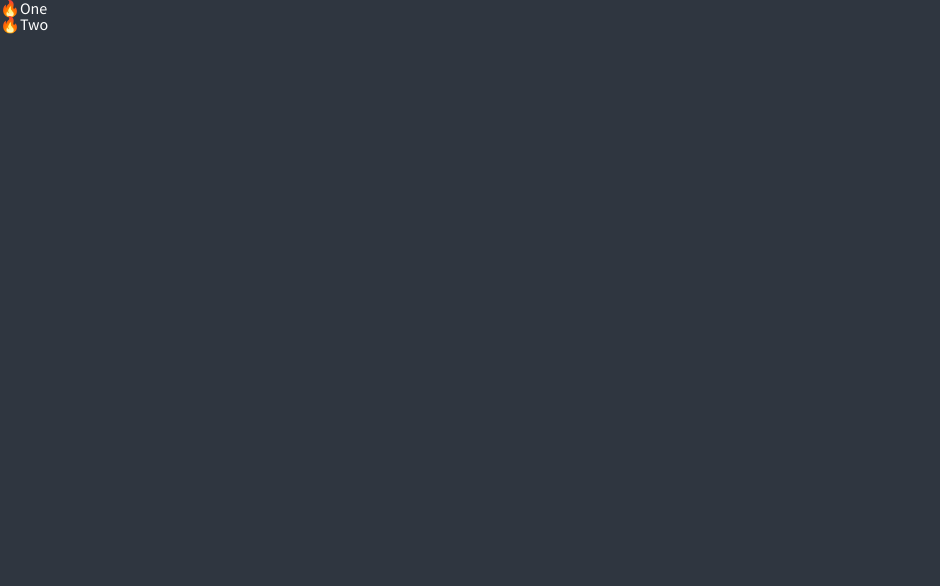
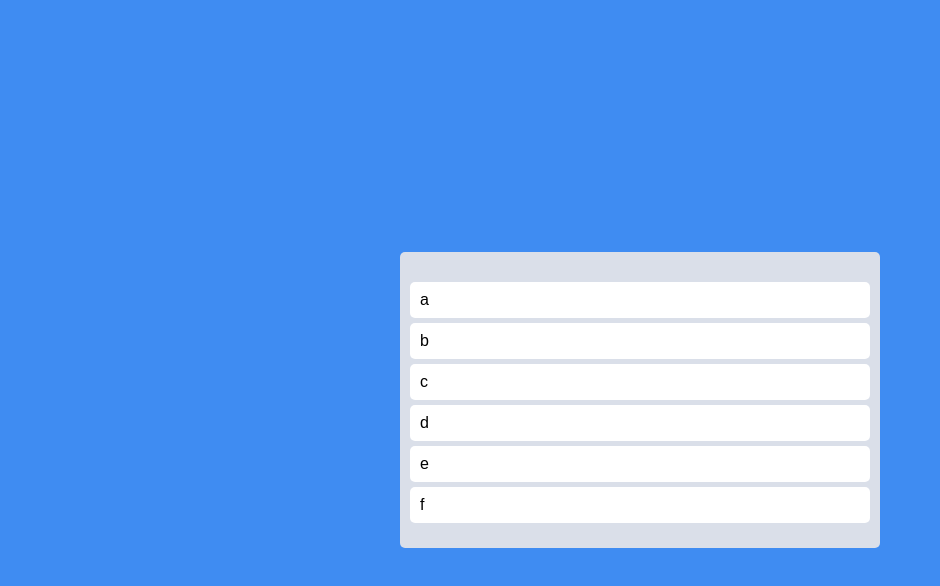
Before and after one commit to YoujungSon/trello-clone, a React (Create React App) app: page / in a window 1280 px wide. Shown: the top 586 px of the page, without its empty margins (0-940 px from the left). Built offline with nearby package versions, Linux system fonts and the light colour scheme.

Commit message:
#7.4 Styles and Placeholders

```diff
--- a/src/App.tsx
+++ b/src/App.tsx
@@ -1,33 +1,59 @@
-import { DragDropContext, Draggable, Droppable } from 'react-beautiful-dnd';
+import { DragDropContext, Droppable, Draggable } from 'react-beautiful-dnd';
+import styled from 'styled-components';
+
+const Wrapper = styled.div`
+  display: flex;
+  max-width: 480px;
+  width: 100%;
+  margin: 0 auto;
+  justify-content: center;
+  align-items: center;
+  height: 100vh;
+`;
+const Boards = styled.div`
+  display: grid;
+  width: 100%;
+  grid-template-columns: repeat(1, 1fr);
+`;
+const Board = styled.div`
+  padding: 20px 10px;
+  padding-top: 30px;
+  background-color: ${(props) => props.theme.boardColor};
+  border-radius: 5px;
+  min-height: 200px;
+`;
+const Card = styled.div`
+  border-radius: 5px;
+  margin-bottom: 5px;
+  padding: 10px 10px;
+  background-color: ${(props) => props.theme.cardColor};
+`;
+
+const toDos = ['a', 'b', 'c', 'd', 'e', 'f'];
 
 function App() {
   const onDragEnd = () => {};
   return (
     <DragDropContext onDragEnd={onDragEnd}>
-      <div>
+      <Wrapper>
+        <Boards>
           <Droppable droppableId='one'>
             {(magic) => (
-            <ul ref={magic.innerRef} {...magic.droppableProps}>
-              <Draggable draggableId='first' index={0}>
+              <Board ref={magic.innerRef} {...magic.droppableProps}>
+                {toDos.map((toDo, index) => (
+                  <Draggable draggableId={toDo} index={index}>
                     {(magic) => (
-                  <li ref={magic.innerRef} {...magic.draggableProps} {...magic.dragHandleProps}>
-                    <span {...magic.dragHandleProps}>🔥</span>
-                    One
-                  </li>
+                      <Card ref={magic.innerRef} {...magic.draggableProps} {...magic.dragHandleProps}>
+                        {toDo}
+                      </Card>
                     )}
                   </Draggable>
-              <Draggable draggableId='second' index={1}>
-                {(magic) => (
-                  <li ref={magic.innerRef} {...magic.draggableProps}>
-                    <span {...magic.dragHandleProps}>🔥</span>
-                    Two
-                  </li>
-                )}
-              </Draggable>
-            </ul>
+                ))}
+              </Board>
             )}
           </Droppable>
-      </div>
+        </Boards>
+      </Wrapper>
     </DragDropContext>
   );
 }
--- a/src/index.tsx
+++ b/src/index.tsx
@@ -62,7 +62,7 @@
 body{
   font-family: 'Source Sans Pro', sans-serif;
   background-color: ${(props) => props.theme.bgColor};
-  color:${(props) => props.theme.textColor}
+  color:black;
 }
 a{
   text-decoration: none;
--- a/src/styled.d.ts
+++ b/src/styled.d.ts
@@ -2,9 +2,8 @@
 
 declare module 'styled-components' {
   export interface DefaultTheme {
-    textColor: string;
     bgColor: string;
-    accentColor: string;
-    cardBgColor: string;
+    boardColor: string;
+    cardColor: string;
   }
 }
--- a/src/theme.ts
+++ b/src/theme.ts
@@ -1,8 +1,7 @@
 import { DefaultTheme } from 'styled-components';
 
 export const darkTheme: DefaultTheme = {
-  bgColor: '#2f3640',
-  textColor: 'white',
-  accentColor: '#9c88ff',
-  cardBgColor: 'transparent',
+  bgColor: '#3F8CF2',
+  boardColor: '#DADFE9',
+  cardColor: '#fff',
 };
```
Lines whose indentation alone changed are shown as unchanged.
